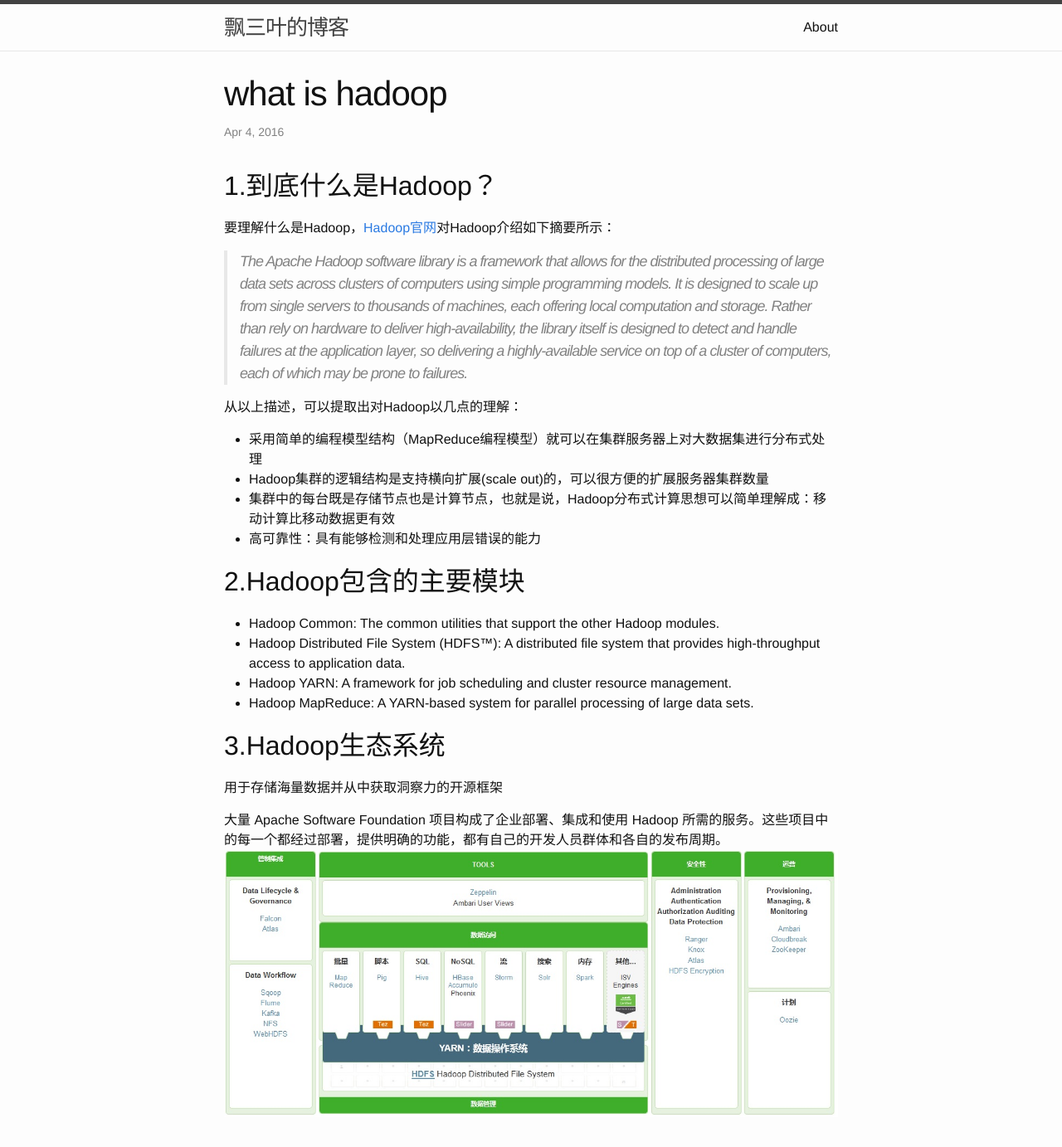
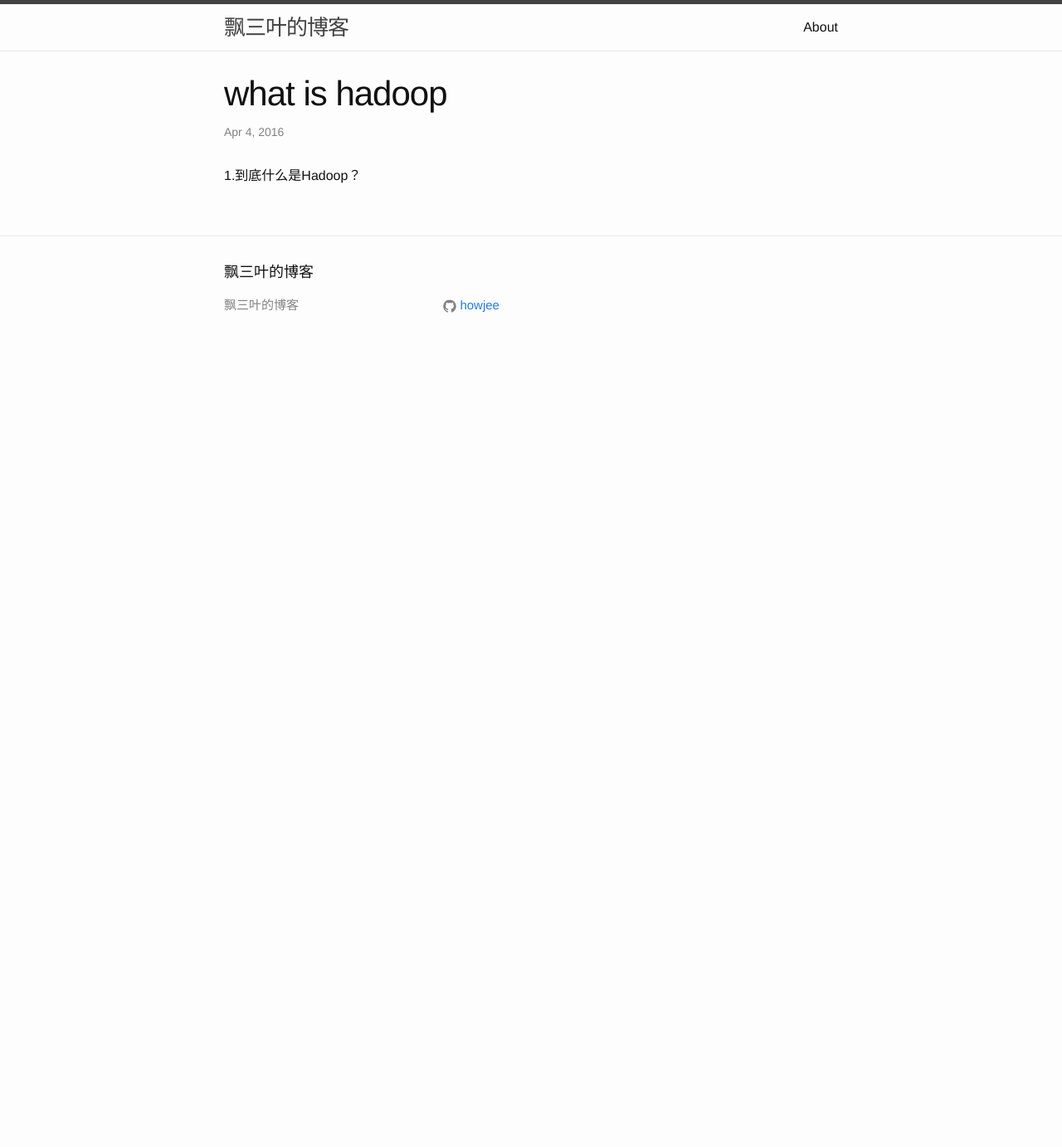
Before and after one commit to howjee/howjee.github.io, a Jekyll site: the page built from _posts/2016-04-04-new.markdown, in a window 1280 px wide and 1400 px high. Shown: the top 1383 px of the window at 83% size. Built offline with Jekyll 4.4.1, drawn with Linux system fonts in a browser that asks for light colours.

Commit message:
add a new

```diff
--- a/_posts/2016-04-04-new.markdown
+++ b/_posts/2016-04-04-new.markdown
@@ -8,29 +8,3 @@ title: what is hadoop
 
 
 1.到底什么是Hadoop？
-------
-要理解什么是Hadoop，[Hadoop官网](http://hadoop.apache.org/)对Hadoop介绍如下摘要所示：
-
->The Apache Hadoop software library is a framework that allows for the distributed processing of large data sets across clusters of computers using simple programming models. It is designed to scale up from single servers to thousands of machines, each offering local computation and storage. Rather than rely on hardware to deliver high-availability, the library itself is designed to detect and handle failures at the application layer, so delivering a highly-available service on top of a cluster of computers, each of which may be prone to failures.
-
-从以上描述，可以提取出对Hadoop以几点的理解：
-
-- 采用简单的编程模型结构（MapReduce编程模型）就可以在集群服务器上对大数据集进行分布式处理
-- Hadoop集群的逻辑结构是支持横向扩展(scale out)的，可以很方便的扩展服务器集群数量
-- 集群中的每台既是存储节点也是计算节点，也就是说，Hadoop分布式计算思想可以简单理解成：移动计算比移动数据更有效
-- 高可靠性：具有能够检测和处理应用层错误的能力
-
-2.Hadoop包含的主要模块
------
-- Hadoop Common: The common utilities that support the other Hadoop modules.
-- Hadoop Distributed File System (HDFS™): A distributed file system that provides high-throughput access to application data.
-- Hadoop YARN: A framework for job scheduling and cluster resource management.
-- Hadoop MapReduce: A YARN-based system for parallel processing of large data sets.
-
-3.Hadoop生态系统
------
-用于存储海量数据并从中获取洞察力的开源框架
-
-
-大量 Apache Software Foundation 项目构成了企业部署、集成和使用 Hadoop 所需的服务。这些项目中的每一个都经过部署，提供明确的功能，都有自己的开发人员群体和各自的发布周期。
-![Hadoop Ecosystem](/images/hadoop/Hadoop-Ecosystem.jpg)
```
Also changed, not shown: _posts/2016-04-01-Home - 副本.markdown (deleted, +0 -9 lines).
